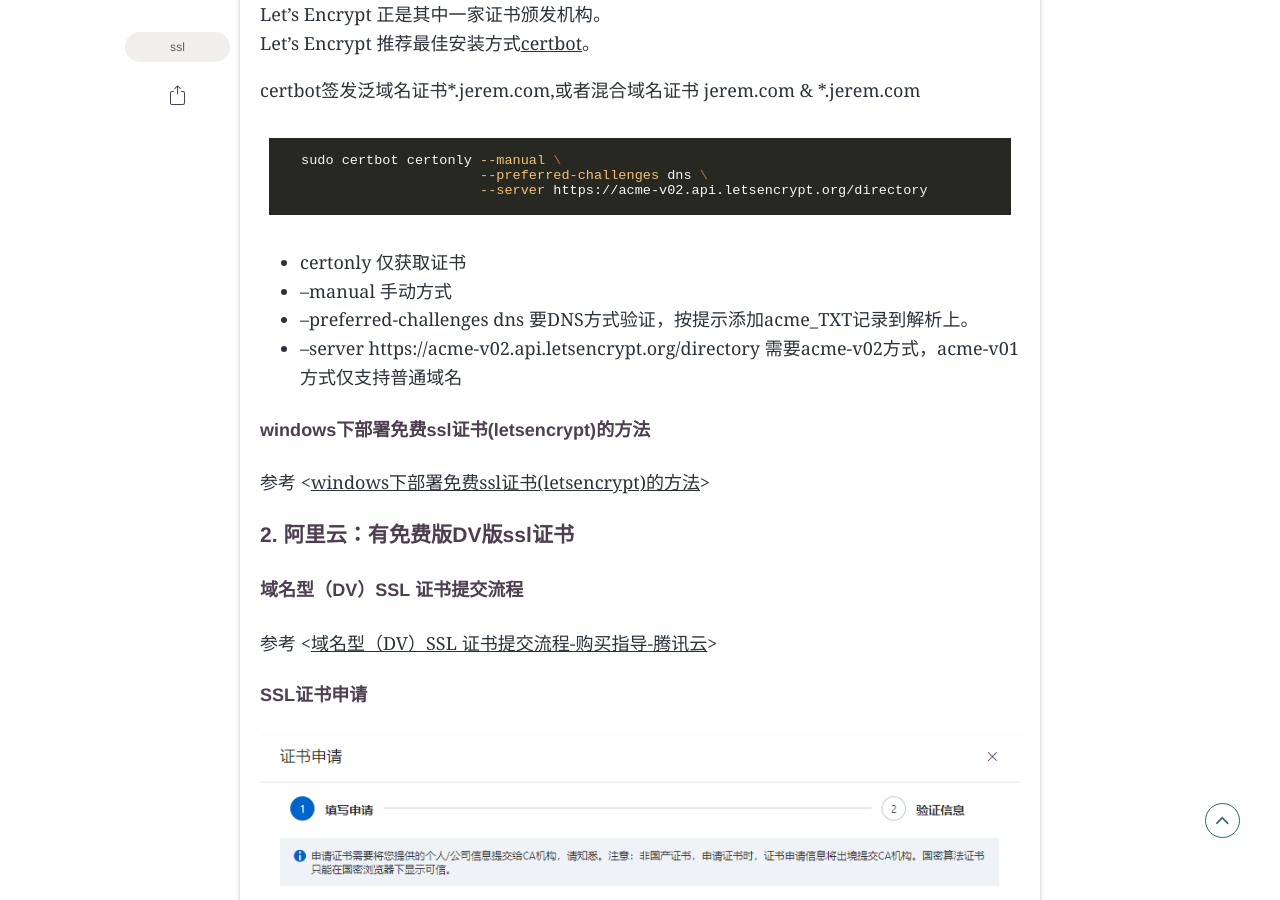
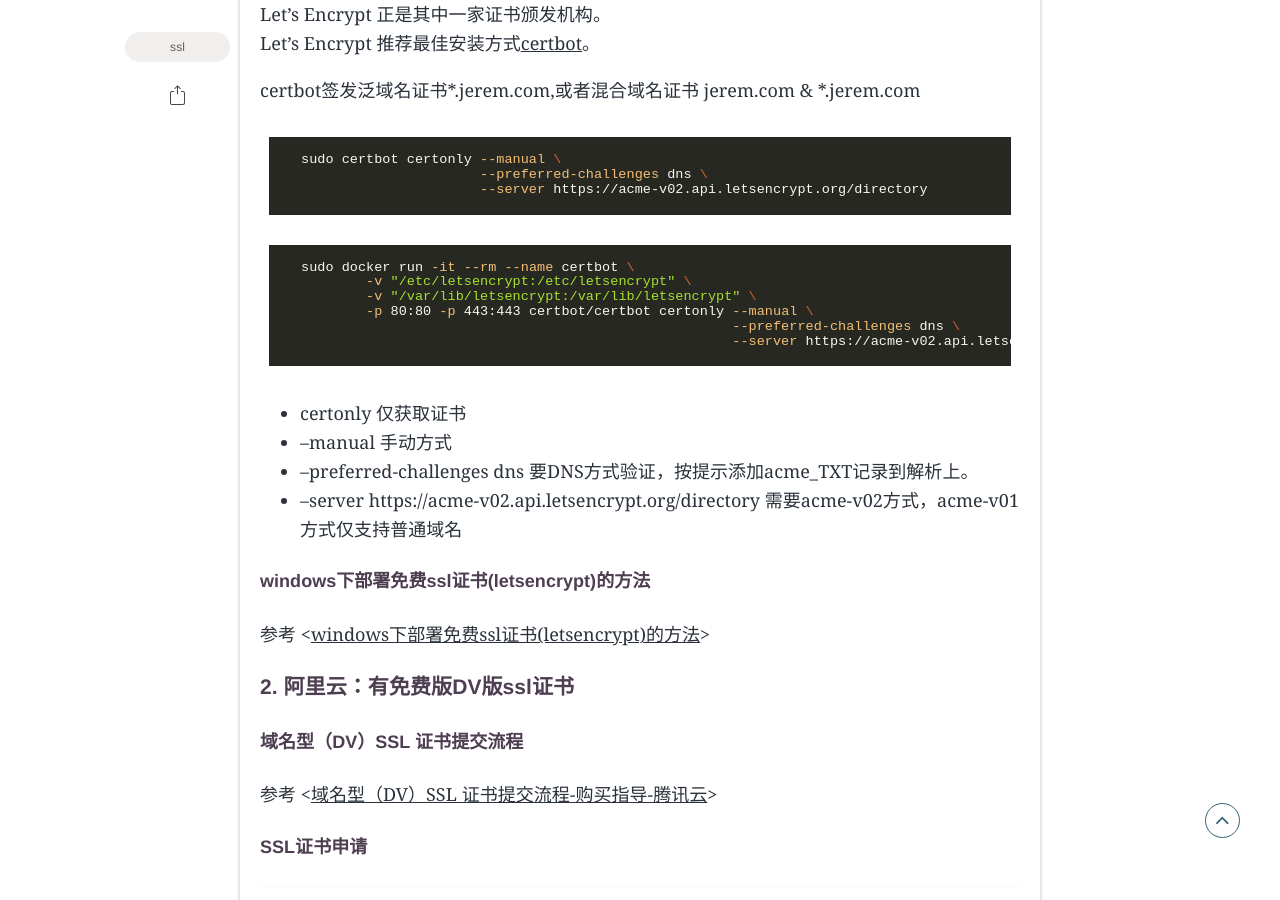
Before and after one commit to JeremiahXu/jeremiahxu.github.io, a Jekyll site: the page built from _posts/2022-11-02-SSL证书.md, in a window 1280 px wide and 900 px high, scrolled down 3026 px. Built offline with Jekyll 4.4.1, drawn with Linux system fonts in a browser that asks for light colours; some web fonts are replaced; comment, search, counter and statistics services are not loaded.

Commit message:
增加docker方式

````diff
--- a/_posts/2022-11-02-SSL证书.md
+++ b/_posts/2022-11-02-SSL证书.md
@@ -74,6 +74,14 @@
 sudo certbot certonly --manual \
                       --preferred-challenges dns \
                       --server https://acme-v02.api.letsencrypt.org/directory
+```
+```bash
+sudo docker run -it --rm --name certbot \
+        -v "/etc/letsencrypt:/etc/letsencrypt" \
+        -v "/var/lib/letsencrypt:/var/lib/letsencrypt" \
+        -p 80:80 -p 443:443 certbot/certbot certonly --manual \
+                                                     --preferred-challenges dns \
+                                                     --server https://acme-v02.api.letsencrypt.org/directory
 ```
 + certonly 仅获取证书
 + --manual 手动方式
````
